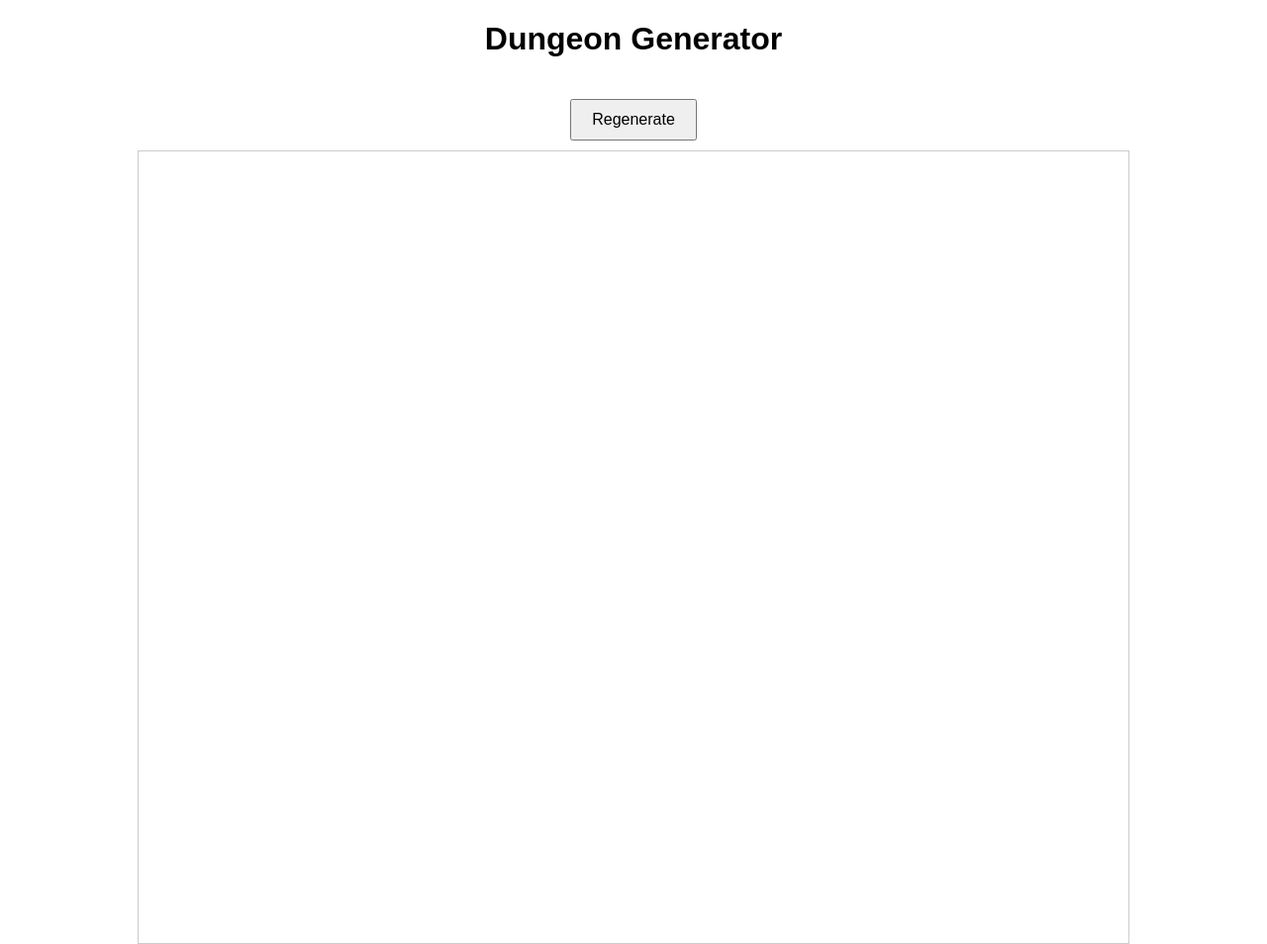
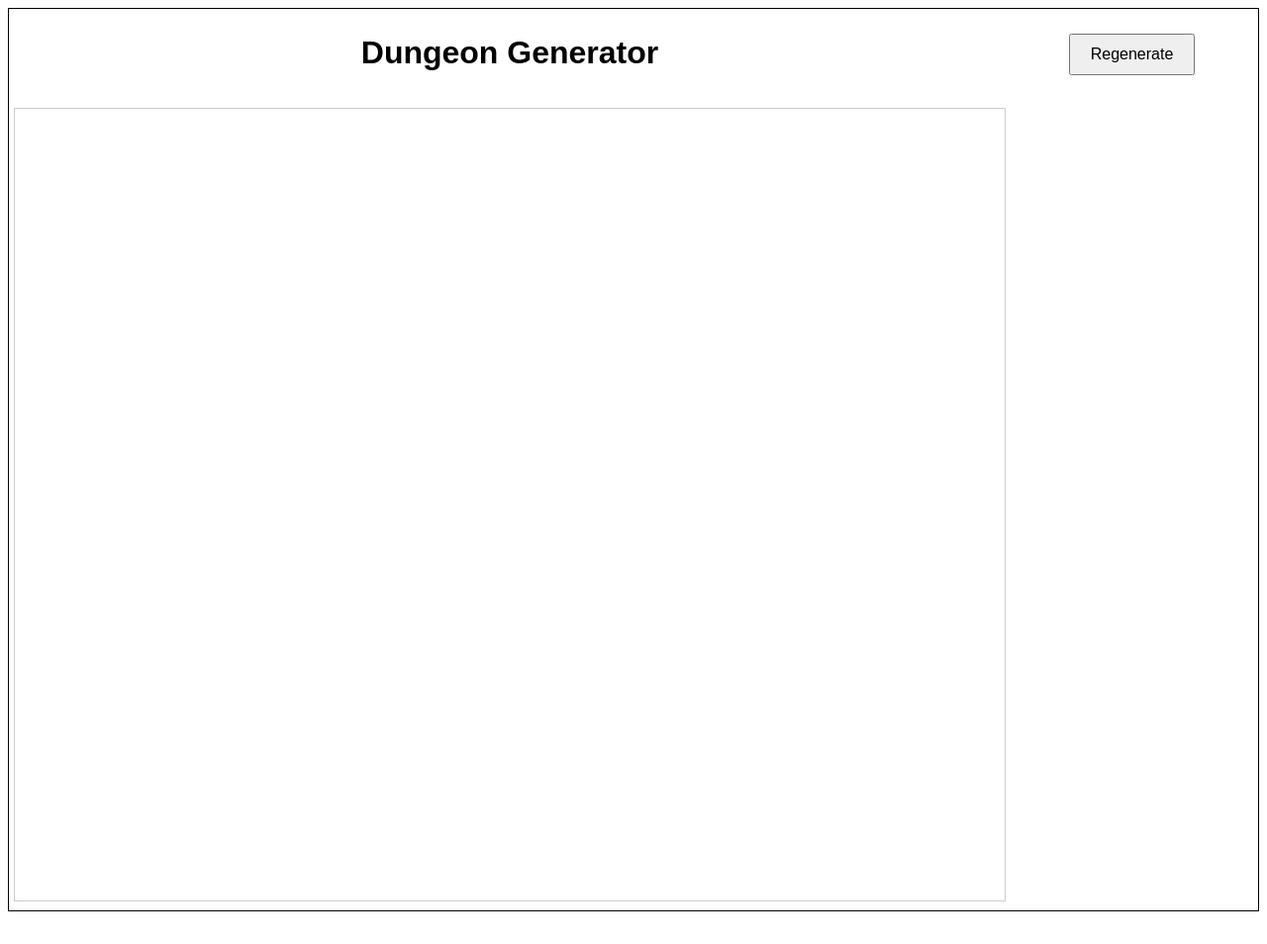
Before and after one commit to jjb56/Dungeon-Generator, a plain HTML site: page index.html in a window 1280 px wide. Shown: the whole page at 99% size. Drawn offline with Linux system fonts and the light colour scheme.

Commit message:
works on codepen

```diff
--- a/index.html
+++ b/index.html
@@ -5,8 +5,15 @@
   <title>Dungeon Generator</title>
   <style>
     body {
-      font-family: sans-serif;
-      text-align: center;
+  font-family: sans-serif;
+  text-align: center;
+    }
+    .container {
+      border: 1px solid black;
+      display: grid;
+      grid-template-columns: 1fr 1fr;
+      gap: 5px;
+      padding: 5px;
     }
     canvas {
       border: 1px solid #ccc;
@@ -21,8 +28,19 @@
   </style>
 </head>
 <body>
-  <div><div><h1>Dungeon Generator</h1></div><div><button onclick="generateDungeon()">Regenerate</button></div></div>
-  <div><canvas id="dungeonCanvas" width="1000" height="800"></canvas></div>
+  <div class="container">
+    <div class="header">
+      <h1>Dungeon Generator</h1>
+    </div>
+    <div class="btn">
+      <button onclick="generateDungeon()">
+        Regenerate
+      </button>
+    </div>
+    <div class="gen-area">
+      <canvas id="dungeonCanvas" width="1000" height="800"></canvas>
+    </div>
+  </div>
   <br />
 
   <script src="dungeon.js"></script>
```
